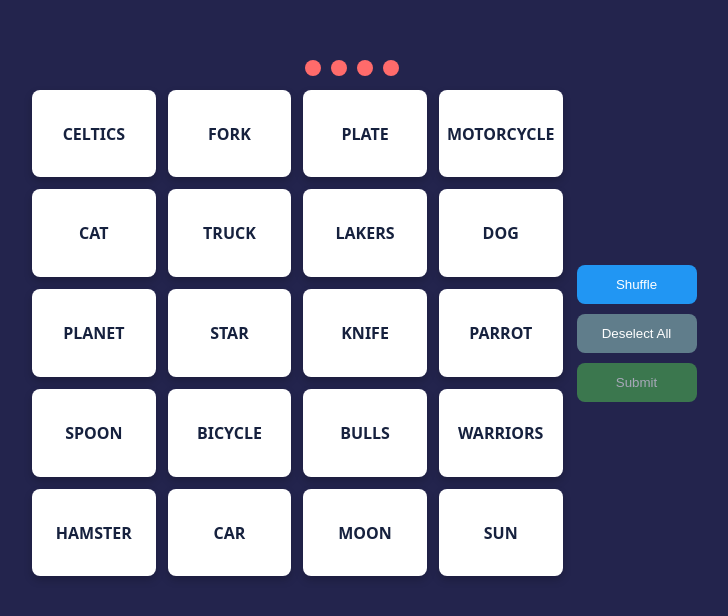
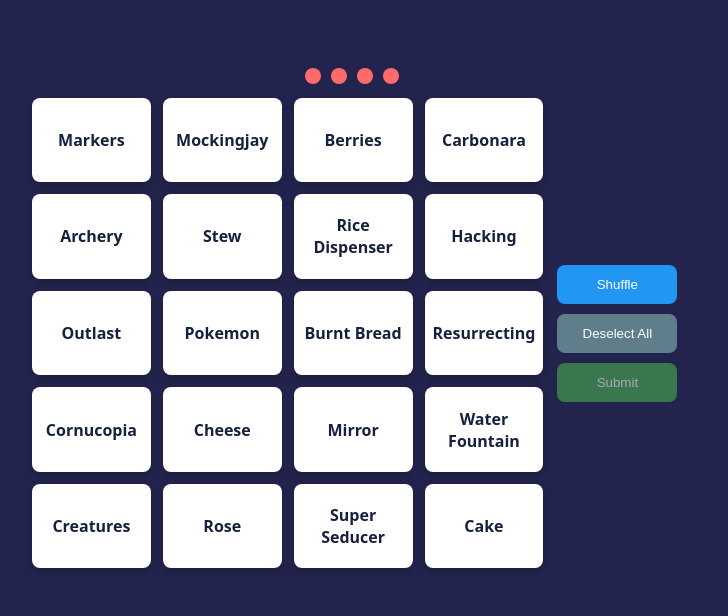
Before and after one commit to Ireallyliketurtles/bday, a plain HTML site: page connections.html in a window 1280 px wide. Shown: the part 102-718 px from the top of the page, without its empty margins (288-1016 px from the left). Drawn offline with Linux system fonts and the light colour scheme.

Commit message:
Update connection

```diff
--- a/connections.html
+++ b/connections.html
@@ -270,21 +270,22 @@
     </div>
 
     <script>
-        const wordGroups = [
-            ["CAT", "DOG", "HAMSTER", "PARROT"],
-            ["FORK", "KNIFE", "SPOON", "PLATE"],
-            ["LAKERS", "CELTICS", "BULLS", "WARRIORS"],
-            ["MOON", "SUN", "STAR", "PLANET"],
-            ["CAR", "TRUCK", "MOTORCYCLE", "BICYCLE"]
-        ];
+const wordGroups = [
+    ["Archery", "Hacking", "Creatures", "Resurrecting"], // Valorant Mains Specialty
+    ["Mockingjay", "Burnt Bread", "Cornucopia", "Berries"], // Hunger Games
+    ["Rice Dispenser", "Markers", "Mirror", "Water Fountain"], // Free from Tik Tok Shop
+    ["Super Seducer", "Cake", "Pokemon", "Outlast"], // Topic of Baked Streams
+    ["Rose", "Stew", "Carbonara", "Cheese"] // Vicki’s favorite Samyang flavors
+];
 
-        const groupThemes = [
-            "PETS",
-            "KITCHEN ITEMS",
-            "NBA TEAMS",
-            "SPACE",
-            "VEHICLES"
-        ];
+const groupThemes = [
+    "Valorant Mains Specialty",
+    "Hunger Games",
+    "Free from Tik Tok Shop",
+    "Topic of Baked Streams",
+    "Favorite Samyang flavors"
+];
+
 
         const colors = ["yellow", "green", "blue", "purple"];
         let shuffledWords = wordGroups.flat().sort(() => Math.random() - 0.5);
```
